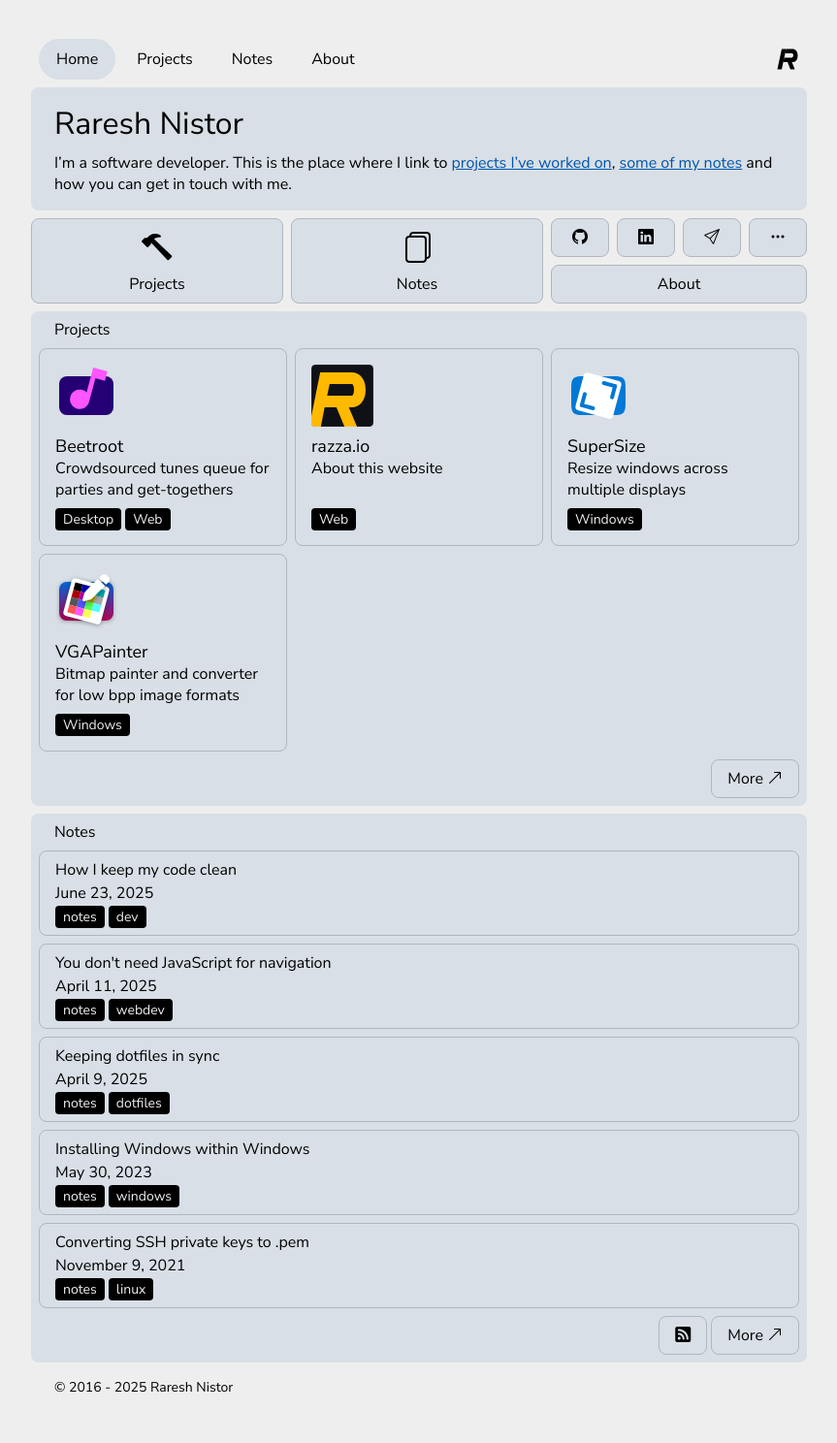
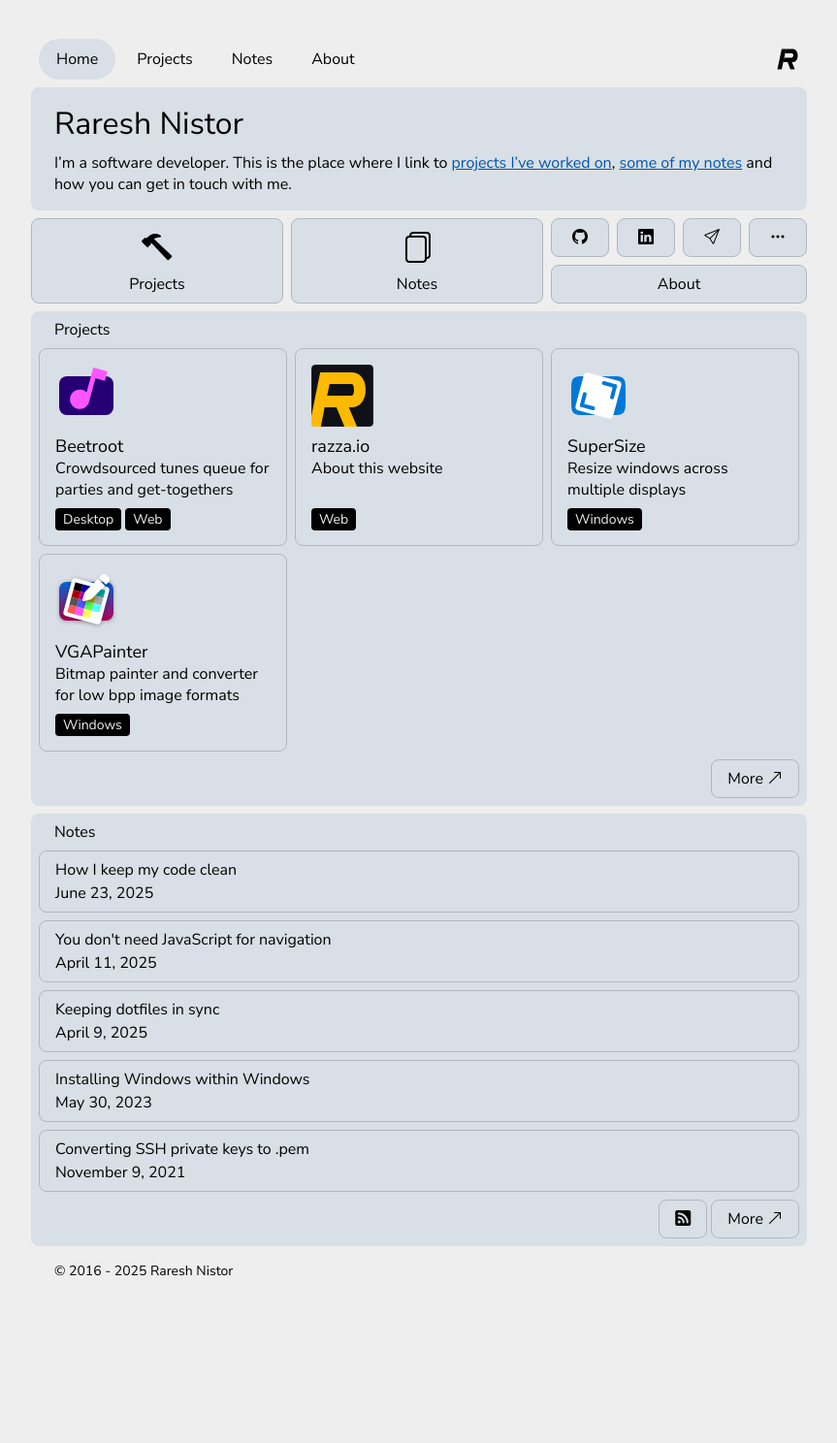
Before and after one commit to itisrazza/razza.io, a Jekyll site: the page built from index.md, in a window 1280 px wide. Shown: the whole page at 97% size, without its empty margins (208-1071 px from the left). Built offline with Jekyll 4.4.1, drawn with Linux system fonts in a browser that asks for light colours; after the commit the page ends 1368 px from its top, so only the background shows below that.

Commit message:
notes: remove post categories

```diff
--- a/_includes/note-tile.html
+++ b/_includes/note-tile.html
@@ -1,9 +1,4 @@
 <a href="{{ note.url | relative_url }}" class="note-tile">
     <span class="title">{{ note.title }}</span>
     <span class="date">{{ note.date | date: "%B %e, %Y" }}</span>
-    <span class="labels">
-        {% for category in note.categories %}
-        <span class="label">{{ category }}</span>
-        {% endfor %}
-    </span>
 </a>
--- a/_layouts/post.html
+++ b/_layouts/post.html
@@ -8,11 +8,6 @@ nav_tag: notes
 <header>
     <h1>{{ page.title }}</h1>
     <p>{{ page.date | date: "%B %e, %Y" }}</p>
-    <ul class="header-labels">
-        {% for category in page.categories %}
-        <li class="label">{{ category }}</li>
-        {% endfor %}
-    </ul>
 </header>
 
 <main class="chrome-inset">
```
